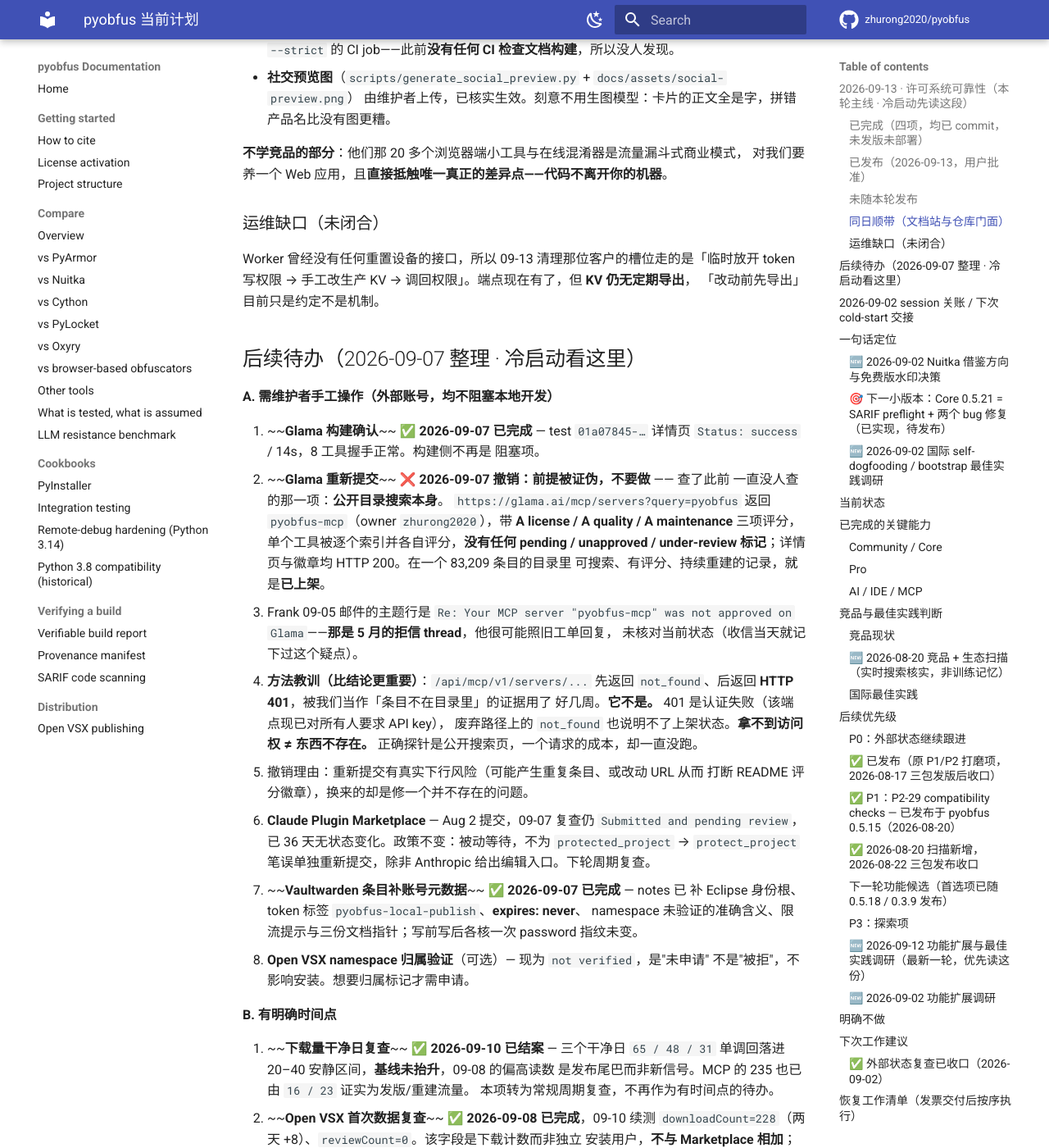
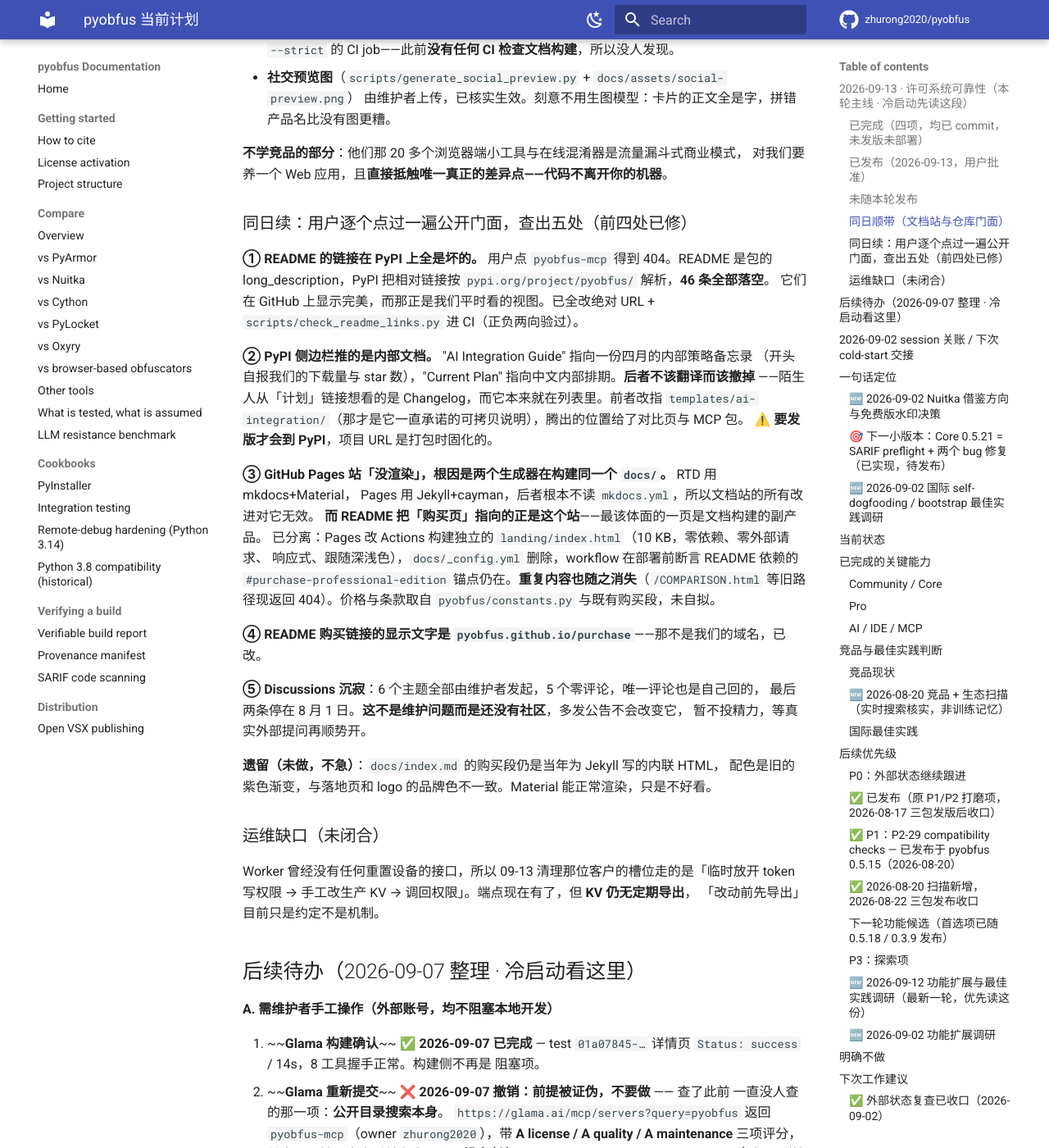
Before and after one commit to zhurong2020/pyobfus, an MkDocs documentation site: the page built from docs/CURRENT_PLAN_ZH.md, in a window 1280 px wide and 1400 px high, scrolled down 5268 px. Shown: the whole window at 82% size. Built offline with MkDocs 1.6.1 and Material for MkDocs 9.7.7, drawn with Linux system fonts in a browser that asks for light colours; comment, search, counter and statistics services are not loaded.

Commit message:
docs: record the public-surface audit and what it found
Co-Authored-By: Claude Opus 5 <noreply@anthropic.com>

```diff
--- a/docs/CURRENT_PLAN_ZH.md
+++ b/docs/CURRENT_PLAN_ZH.md
@@ -225,6 +225,37 @@ Cookbooks / Verifying a build / Distribution，文件仍在仓库、URL 仍可
 
 **不学竞品的部分**：他们那 20 多个浏览器端小工具与在线混淆器是流量漏斗式商业模式，
 对我们要养一个 Web 应用，且**直接抵触唯一真正的差异点——代码不离开你的机器**。
+
+### 同日续：用户逐个点过一遍公开门面，查出五处（前四处已修）
+
+**① README 的链接在 PyPI 上全是坏的。** 用户点 `pyobfus-mcp` 得到 404。README 是包的
+long_description，PyPI 把相对链接按 `pypi.org/project/pyobfus/` 解析，**46 条全部落空**。
+它们在 GitHub 上显示完美，而那正是我们平时看的视图。已全改绝对 URL +
+`scripts/check_readme_links.py` 进 CI（正负两向验过）。
+
+**② PyPI 侧边栏推的是内部文档。** "AI Integration Guide" 指向一份四月的内部策略备忘录
+（开头自报我们的下载量与 star 数），"Current Plan" 指向中文内部排期。**后者不该翻译而该撤掉**
+——陌生人从「计划」链接想看的是 Changelog，而它本来就在列表里。前者改指
+`templates/ai-integration/`（那才是它一直承诺的可拷贝说明），腾出的位置给了对比页与 MCP 包。
+⚠️ **要发版才会到 PyPI**，项目 URL 是打包时固化的。
+
+**③ GitHub Pages 站「没渲染」，根因是两个生成器在构建同一个 `docs/`。** RTD 用 mkdocs+Material，
+Pages 用 Jekyll+cayman，后者根本不读 `mkdocs.yml`，所以文档站的所有改进对它无效。
+**而 README 把「购买页」指向的正是这个站**——最该体面的一页是文档构建的副产品。
+已分离：Pages 改 Actions 构建独立的 `landing/index.html`（10 KB，零依赖、零外部请求、
+响应式、跟随深浅色），`docs/_config.yml` 删除，workflow 在部署前断言 README 依赖的
+`#purchase-professional-edition` 锚点仍在。**重复内容也随之消失**（`/COMPARISON.html`
+等旧路径现返回 404）。价格与条款取自 `pyobfus/constants.py` 与既有购买段，未自拟。
+
+**④ README 购买链接的显示文字是 `pyobfus.github.io/purchase`**——那不是我们的域名，已改。
+
+**⑤ Discussions 沉寂**：6 个主题全部由维护者发起，5 个零评论，唯一评论也是自己回的，
+最后两条停在 8 月 1 日。**这不是维护问题而是还没有社区**，多发公告不会改变它，
+暂不投精力，等真实外部提问再顺势开。
+
+**遗留（未做，不急）**：`docs/index.md` 的购买段仍是当年为 Jekyll 写的内联 HTML，
+配色是旧的紫色渐变，与落地页和 logo 的品牌色不一致。Material 能正常渲染，只是不好看。
+
 
 ### 运维缺口（未闭合）
 
```
